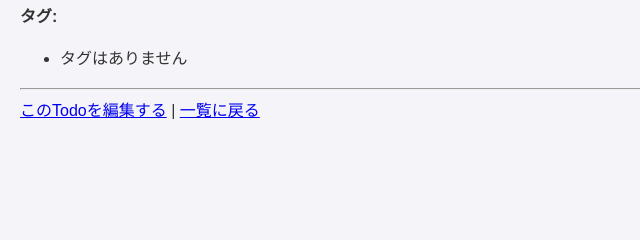
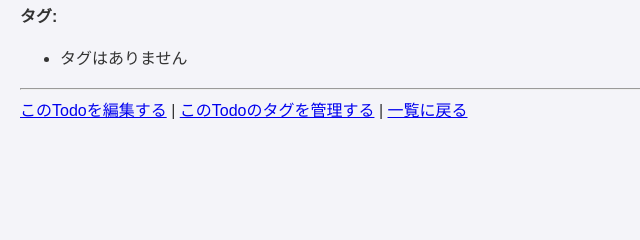
Before and after one commit to webfrontier-intern-2025/todo-app-login, a FastAPI app: template templates/todo_detail.html in a window 1280 px wide. Shown: the part 192-432 px from the top of the page, without its empty margins (0-640 px from the left). Run offline with FastAPI, Linux system fonts and the light colour scheme; the template is opened without the code that fills it, so the values that code supplies are empty.

Commit message:
Add tag management features

```diff
--- a/src/main.py
+++ b/src/main.py
@@ -5,23 +5,27 @@ from sqlalchemy.orm import Session
 from typing import List, Optional
 from starlette.responses import RedirectResponse
 from starlette import status
-# 相対インポートを使用
-from . import crud, models, schemas
-from .models import SessionLocal, engine # ここで SessionLocal と engine をインポート
 from fastapi.staticfiles import StaticFiles
 
-# データベースのテーブルをすべて作成
+# srcパッケージ内のモジュールには相対インポートを使用
+from . import crud, models, schemas
+from .models import SessionLocal, engine
+
+# データベースのテーブルが存在しない場合は作成する
+# 注意: 本番環境ではAlembicがマイグレーションを管理すべき
 models.Base.metadata.create_all(bind=engine)
 
 app = FastAPI()
 
-# 静的ファイルのマウント (static ディレクトリは src の外にあるのでパスを調整)
+# 静的ファイル（CSS, JS, 画像など）をマウント
+# 'static'ディレクトリがプロジェクトルート（'src'の外）にあると想定
 app.mount("/static", StaticFiles(directory="static"), name="static")
 
-# Jinja2テンプレートを設定 (templates ディレクトリは src の外にあるのでパスを調整)
+# Jinja2テンプレートを設定
+# 'templates'ディレクトリがプロジェクトルート（'src'の外）にあると想定
 templates = Jinja2Templates(directory="templates")
 
-# DBセッションを取得するための依存関係
+# 各リクエストでDBセッションを取得するための依存関係
 def get_db():
     db = SessionLocal()
     try:
@@ -29,124 +33,213 @@ def get_db():
     finally:
         db.close()
 
-# === フロントエンド用エンドポイント ===
+# === フロントエンド用エンドポイント (HTMLページ) ===
 
 @app.get("/", response_class=HTMLResponse)
 def read_root(request: Request, db: Session = Depends(get_db)):
+    """全てのToDo項目の一覧を表示します。"""
     todos = crud.get_todos(db)
     return templates.TemplateResponse("index.html", {"request": request, "todos": todos})
 
 @app.get("/todo/new", response_class=HTMLResponse)
 def new_todo_form(request: Request):
+    """新しいToDoを作成するためのフォームを表示します。"""
     return templates.TemplateResponse("todo_new.html", {"request": request})
 
-@app.post("/todo/create")
-def create_todo_from_form(db: Session = Depends(get_db), content: str = Form(...), due_date: str = Form(None)):
-    todo_create = schemas.TodoCreate(content=content, due_date=due_date)
+@app.post("/todo/create", status_code=status.HTTP_303_SEE_OTHER)
+def create_todo_from_form(db: Session = Depends(get_db), content: str = Form(...), due_date: Optional[str] = Form(None)):
+    """新しいToDoを作成するためのフォーム送信を処理します。"""
+    # 空文字列で送信されたdue_dateをNoneに変換
+    due_date_val = due_date if due_date else None
+    todo_create = schemas.TodoCreate(content=content, due_date=due_date_val)
     crud.create_todo(db=db, todo=todo_create)
     return RedirectResponse(url="/", status_code=status.HTTP_303_SEE_OTHER)
 
-# todo_id を id に変更
 @app.get("/todo/{id}", response_class=HTMLResponse)
 def read_todo_detail(request: Request, id: int, db: Session = Depends(get_db)):
+    """単一のToDo項目の詳細を表示します。"""
     todo = crud.get_todo(db, id=id)
     if todo is None:
         raise HTTPException(status_code=404, detail=f"ID {id} のTodoは見つかりません")
     return templates.TemplateResponse("todo_detail.html", {"request": request, "todo": todo})
 
-# todo_id を id に変更
 @app.get("/todo/{id}/edit", response_class=HTMLResponse)
 def edit_todo_form(request: Request, id: int, db: Session = Depends(get_db)):
+    """既存のToDoを編集するためのフォームを表示します。"""
     todo = crud.get_todo(db, id=id)
     if todo is None:
         raise HTTPException(status_code=404, detail=f"ID {id} のTodoは見つかりません")
     return templates.TemplateResponse("todo_edit.html", {"request": request, "todo": todo})
 
-# todo_id を id に変更
-@app.post("/todo/{id}/update")
+@app.post("/todo/{id}/update", status_code=status.HTTP_303_SEE_OTHER)
 def update_todo_from_form(
     id: int,
     db: Session = Depends(get_db),
     content: str = Form(...),
-    due_date: str = Form(None),
-    is_completed: Optional[bool] = Form(False)
+    due_date: Optional[str] = Form(None), # フォームから空文字列を許可
+    is_completed: Optional[bool] = Form(False) # チェックボックスの値
 ):
+    """ToDoを更新するためのフォーム送信を処理します。"""
     completed_status = True if is_completed else False
-    crud.update_todo(db=db, todo_id=id, content=content, due_date=due_date, is_completed=completed_status)
+    # 空文字列で送信されたdue_dateをNoneに変換
+    due_date_val = due_date if due_date else None
+
+    updated_todo = crud.update_todo(db=db, todo_id=id, content=content, due_date=due_date_val, is_completed=completed_status)
+    if updated_todo is None:
+         raise HTTPException(status_code=404, detail=f"ID {id} のTodoは見つかりません")
     return RedirectResponse(url=f"/todo/{id}", status_code=status.HTTP_303_SEE_OTHER)
 
-# === WebAPI用エンドポイント ===
+@app.get("/todo/{id}/manage-tags", response_class=HTMLResponse)
+def manage_todo_tags_form(request: Request, id: int, db: Session = Depends(get_db)):
+    """特定のToDoに関連付けられたタグを管理するページを表示します。"""
+    todo = crud.get_todo(db, id=id)
+    if todo is None:
+        raise HTTPException(status_code=404, detail=f"ID {id} のTodoは見つかりません")
 
-@app.post("/api/todo", response_model=schemas.Todo)
+    # タグを追加するフォーム用に、利用可能な全てのタグリストも渡す
+    all_tags = crud.get_tags(db)
+
+    return templates.TemplateResponse("manage_tags.html", {
+        "request": request,
+        "todo": todo,
+        "all_tags": all_tags
+    })
+
+# ↓↓↓ ここにタグ追加処理のエンドポイントを追加 ↓↓↓
+@app.post("/todo/{id}/tags/add", status_code=status.HTTP_303_SEE_OTHER)
+def add_tag_to_todo_from_form(id: int, tag_id: int = Form(...), db: Session = Depends(get_db)):
+    """フォームから送信されたタグIDを特定のToDoに関連付けます。"""
+
+    # 存在確認 (add_tag_to_todo の中でも確認するが、ここで先にチェックしても良い)
+    todo = crud.get_todo(db, id=id)
+    if todo is None:
+        raise HTTPException(status_code=404, detail=f"ID {id} のTodoは見つかりません")
+    tag = crud.get_tag(db, id=tag_id)
+    if tag is None:
+         raise HTTPException(status_code=404, detail=f"ID {tag_id} のTagは見つかりません")
+
+    crud.add_tag_to_todo(db=db, todo_id=id, tag_id=tag_id)
+
+    # 処理が終わったら、タグ管理ページにリダイレクトして結果を反映させる
+    return RedirectResponse(url=f"/todo/{id}/manage-tags", status_code=status.HTTP_303_SEE_OTHER)
+# ↑↑↑ 追加ここまで ↑↑↑
+
+# === WebAPI用エンドポイント (JSON) ===
+
+# --- ToDo API ---
+@app.post("/api/todo", response_model=schemas.Todo, status_code=status.HTTP_201_CREATED)
 def create_todo_endpoint(todo: schemas.TodoCreate, db: Session = Depends(get_db)):
+    """ToDoを新規作成します。"""
     return crud.create_todo(db=db, todo=todo)
 
 @app.get("/api/todo", response_model=List[schemas.Todo])
 def read_todos_endpoint(skip: int = 0, limit: int = 100, db: Session = Depends(get_db)):
+    """ToDoのリストを取得します。"""
+    # 将来的に必要であれば、ここで完了ステータスによるフィルタリングを追加
     todos = crud.get_todos(db, skip=skip, limit=limit)
     return todos
 
-# todo_id を id に変更
 @app.get("/api/todo/{id}", response_model=schemas.Todo)
 def read_todo_endpoint(id: int, db: Session = Depends(get_db)):
+    """IDを指定して単一のToDoを取得します。"""
     db_todo = crud.get_todo(db, id=id)
     if db_todo is None:
         raise HTTPException(status_code=404, detail="Todo not found")
     return db_todo
 
-# todo_id を id に変更
 @app.put("/api/todo/{id}", response_model=schemas.Todo)
-def update_todo_endpoint(id: int, todo: schemas.TodoCreate, db: Session = Depends(get_db)):
+def update_todo_endpoint(id: int, todo: schemas.TodoCreate, db: Session = Depends(get_db)): # TodoUpdateの代わりにTodoCreateを使用
+    """IDを指定してToDoを更新します。"""
     db_todo = crud.get_todo(db, id=id)
     if db_todo is None:
         raise HTTPException(status_code=404, detail="Todo not found")
 
-    db_todo.content = todo.content
-    db_todo.due_date = todo.due_date
-    db.commit()
-    db.refresh(db_todo)
-    return db_todo
+    # シンプルな更新ロジック。必要に応じてTodoUpdateスキーマを使い、より堅牢なロジックに置き換える。
+    updated_todo = crud.update_todo(
+        db=db,
+        todo_id=id,
+        content=todo.content,
+        due_date=todo.due_date,
+        is_completed=db_todo.is_completed # PUTでは完了ステータスは変更しない例（必要なら修正）
+    )
+    return updated_todo
 
-# todo_id を id に変更
-@app.delete("/api/todo/{id}", response_model=schemas.Todo)
+@app.delete("/api/todo/{id}", response_model=schemas.Todo) # 削除された項目を返す
 def delete_todo_endpoint(id: int, db: Session = Depends(get_db)):
-    db_todo = crud.get_todo(db, id=id)
+    """IDを指定してToDoを削除します。"""
+    db_todo = crud.get_todo(db, id=id) # 最初に存在確認
     if db_todo is None:
         raise HTTPException(status_code=404, detail="Todo not found")
+    deleted_todo = crud.delete_todo(db, todo_id=id)
+    return deleted_todo
 
-    db.delete(db_todo)
-    db.commit()
-    # 削除APIのレスポンスは削除されたオブジェクトを返すことが多いですが、IDだけ返す仕様もあります
-    return db_todo
-
-# === Tagのエンドポイント ===
-
-@app.post("/api/tag", response_model=schemas.Tag)
+# --- Tag API ---
+@app.post("/api/tag", response_model=schemas.Tag, status_code=status.HTTP_201_CREATED)
 def create_tag_endpoint(tag: schemas.TagCreate, db: Session = Depends(get_db)):
+    """Tagを新規作成します。"""
     db_tag = crud.get_tag_by_description(db, description=tag.description)
     if db_tag:
-        raise HTTPException(status_code=400, detail="Tag already exists")
+        raise HTTPException(status_code=400, detail="Tag description already exists")
     return crud.create_tag(db=db, tag=tag)
 
 @app.get("/api/tag", response_model=List[schemas.Tag])
 def read_tags_endpoint(skip: int = 0, limit: int = 100, db: Session = Depends(get_db)):
+    """Tagのリストを取得します。"""
     tags = crud.get_tags(db, skip=skip, limit=limit)
     return tags
 
-# === 関連付け用のエンドポイント (ID名を修正) ===
+@app.get("/api/tag/{id}", response_model=schemas.Tag)
+def read_tag_endpoint(id: int, db: Session = Depends(get_db)):
+    """IDを指定して単一のTagを取得します。"""
+    db_tag = crud.get_tag(db, id=id)
+    if db_tag is None:
+        raise HTTPException(status_code=404, detail="Tag not found")
+    return db_tag
 
+@app.put("/api/tag/{id}", response_model=schemas.Tag)
+def update_tag_endpoint(id: int, tag: schemas.TagCreate, db: Session = Depends(get_db)):
+    """IDを指定してTagを更新します。"""
+    db_tag_to_update = crud.get_tag(db, id=id)
+    if db_tag_to_update is None:
+        raise HTTPException(status_code=404, detail="Tag not found")
+
+    # 新しいdescriptionが他の既存タグと競合しないかチェック
+    existing_tag = crud.get_tag_by_description(db, description=tag.description)
+    if existing_tag and existing_tag.id != id:
+         raise HTTPException(status_code=400, detail="Another tag with this description already exists")
+
+    updated_tag = crud.update_tag(db, tag_id=id, tag=tag)
+    return updated_tag
+
+@app.delete("/api/tag/{id}", response_model=schemas.Tag) # 削除された項目を返す
+def delete_tag_endpoint(id: int, db: Session = Depends(get_db)):
+    """IDを指定してTagを削除します。"""
+    db_tag = crud.get_tag(db, id=id) # 最初に存在確認
+    if db_tag is None:
+        raise HTTPException(status_code=404, detail="Tag not found")
+    deleted_tag = crud.delete_tag(db, tag_id=id)
+    return deleted_tag
+
+# --- 関連付けAPI ---
 @app.post("/api/todo/{todo_id}/tags/{tag_id}", response_model=schemas.Todo)
 def add_tag_to_todo_endpoint(todo_id: int, tag_id: int, db: Session = Depends(get_db)):
-    db_todo = crud.add_tag_to_todo(db, todo_id=todo_id, tag_id=tag_id)
+    """TodoにTagを関連付けます。"""
+    db_todo = crud.get_todo(db, id=todo_id)
     if db_todo is None:
-        raise HTTPException(status_code=404, detail="Todo or Tag not found")
-    return db_todo
+        raise HTTPException(status_code=404, detail=f"Todo with id {todo_id} not found")
+    db_tag = crud.get_tag(db, id=tag_id)
+    if db_tag is None:
+        raise HTTPException(status_code=404, detail=f"Tag with id {tag_id} not found")
+
+    # crud関数を呼び出す前に存在確認したので、crud側でのNoneチェックは不要
+    updated_todo = crud.add_tag_to_todo(db, todo_id=todo_id, tag_id=tag_id)
+    return updated_todo
+
 
 # === カスタムエラーハンドラ ===
-
 @app.exception_handler(HTTPException)
 async def http_exception_handler(request: Request, exc: HTTPException):
-    # エラーページのテンプレートパスを修正
+    """HTMLエラーページをレンダリングするためのカスタムハンドラ。"""
     return templates.TemplateResponse(
         "error.html",
         {"request": request, "status_code": exc.status_code, "detail": exc.detail},
--- a/templates/todo_detail.html
+++ b/templates/todo_detail.html
@@ -31,6 +31,7 @@
     </div>
     <hr>
     <a href="/todo/{{ todo.id }}/edit">このTodoを編集する</a> |
+    <a href="/todo/{{ todo.id }}/manage-tags">このTodoのタグを管理する</a> |
     <a href="/">一覧に戻る</a>
 </body>
 </html>
```
Also changed, not shown: src/crud.py (+70 -37 lines), templates/manage_tags.html (added, +51 -0 lines).
